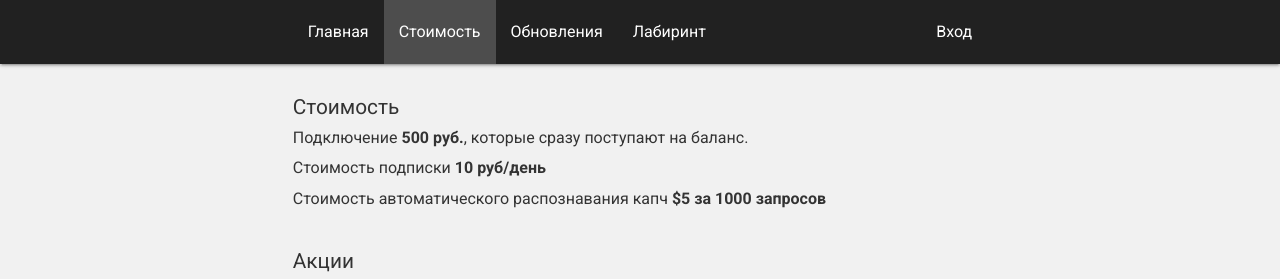
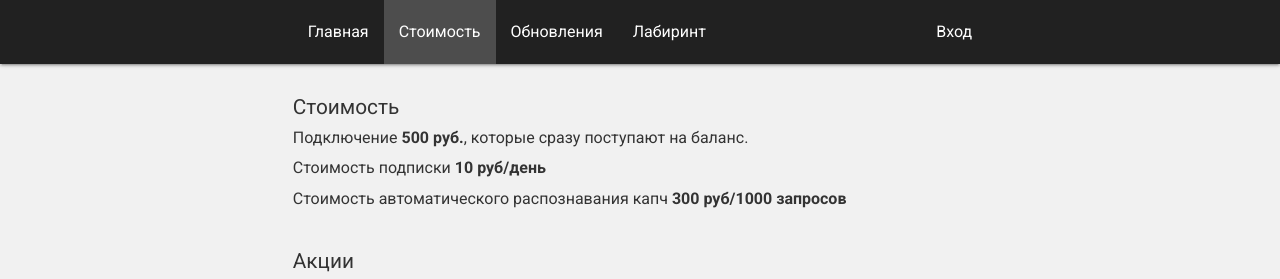
Before and after one commit to ijcnvv/haddan-bot-manager-react, a React app: page /price in a window 1280 px wide. Shown: the top 279 px of the page. Built offline with nearby package versions, Linux system fonts and the light colour scheme.

Commit message:
edits price info

```diff
--- a/src/pages/price/price.js
+++ b/src/pages/price/price.js
@@ -15,7 +15,7 @@ const PricePage = () => {
         </p>
         <p>
           Стоимость автоматического распознавания капч&nbsp;
-          <strong>$5 за 1000 запросов</strong>
+          <strong>300 руб/1000 запросов</strong>
         </p>
       </div>
       <div className="section">
```
